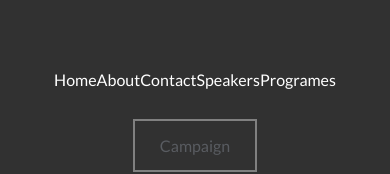
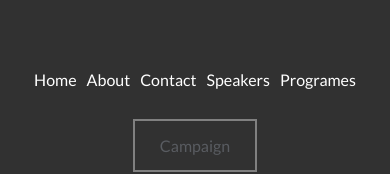
Before and after one commit to misheck12/Concert-Website, a website: page index.html in a window 390 px wide. Both pictures are taken after a click on the icon 34 px from the left and 36 px from the top of the page. Shown: the part 254-428 px from the top of the page. Drawn offline with Linux system fonts and the light colour scheme; a web font is replaced by a local one.

```diff
--- a/Assets/index.css
+++ b/Assets/index.css
@@ -128,6 +128,7 @@
   -webkit-box-pack: justify;
   -ms-flex-pack: justify;
   justify-content: space-between;
+  gap: 10px;
 }
 
 .bottom-nav ul li {
```
Also changed, not shown: Contact.html (+2 -4 lines).
